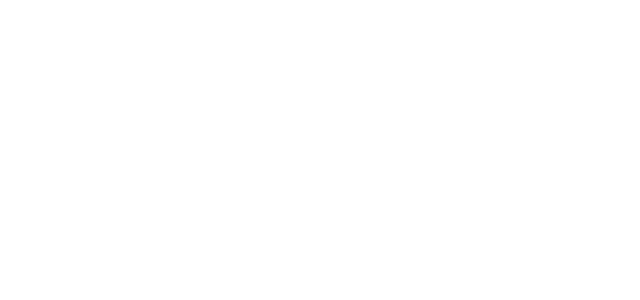
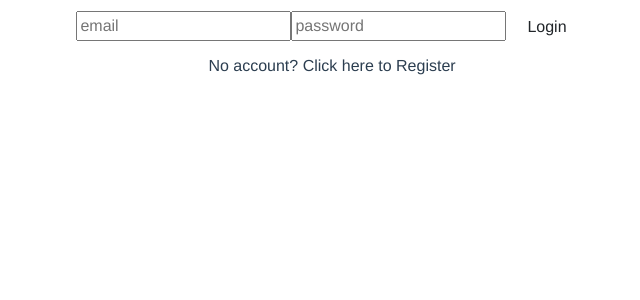
Before and after one commit to KatrinaFuller/weight-tracker, a Vue app in the folder client/: page /#/login in a window 1280 px wide. Shown: the top 300 px of the page, without its empty margins (308-948 px from the left). Built offline with nearby package versions, Linux system fonts and the light colour scheme.

Commit message:
login functionality working

```diff
--- a/client/src/router/index.js
+++ b/client/src/router/index.js
@@ -1,10 +1,16 @@
 import Vue from 'vue'
 import VueRouter from 'vue-router'
 import Home from '../views/Home.vue'
+import Login from "../views/Login.vue"
 
 Vue.use(VueRouter)
 
 const routes = [
+  {
+    path: '/login',
+    name: 'login',
+    component: Login
+  },
   {
     path: '/',
     name: 'home',
--- /dev/null
+++ b/client/src/views/Login.vue
@@ -0,0 +1,60 @@
+<template>
+  <div class="login">
+    <form v-if="loginForm" @submit.prevent="loginUser">
+      <input type="email" v-model="creds.email" placeholder="email" />
+      <input type="password" v-model="creds.password" placeholder="password" />
+      <button class="btn m-2" type="submit">Login</button>
+    </form>
+    <form v-else @submit.prevent="register">
+      <input type="text" v-model="newUser.name" placeholder="name" />
+      <input type="email" v-model="newUser.email" placeholder="email" />
+      <input type="password" v-model="newUser.password" placeholder="password" />
+      <button class="btn m-2" type="submit">Create Account</button>
+    </form>
+    <div class="action text" @click="loginForm = !loginForm">
+      <p v-if="loginForm">No account? Click here to Register</p>
+      <p v-else>Already have an account? Click here to Login</p>
+    </div>
+  </div>
+</template>
+
+
+<script>
+import router from "../router/index";
+
+export default {
+  name: "login",
+  data() {
+    return {
+      loginForm: true,
+      creds: {
+        email: "",
+        password: ""
+      },
+      newUser: {
+        email: "",
+        password: "",
+        name: ""
+      }
+    };
+  },
+  beforeCreate() {
+    if (this.$store.state.user._id) {
+      this.$router.push({ name: "boards" });
+    }
+  },
+  methods: {
+    register() {
+      this.$store.dispatch("register", this.newUser);
+    },
+    loginUser() {
+      this.$store.dispatch("login", this.creds);
+    }
+  },
+  components: {}
+};
+</script>
+
+
+<style scoped>
+</style>
```
